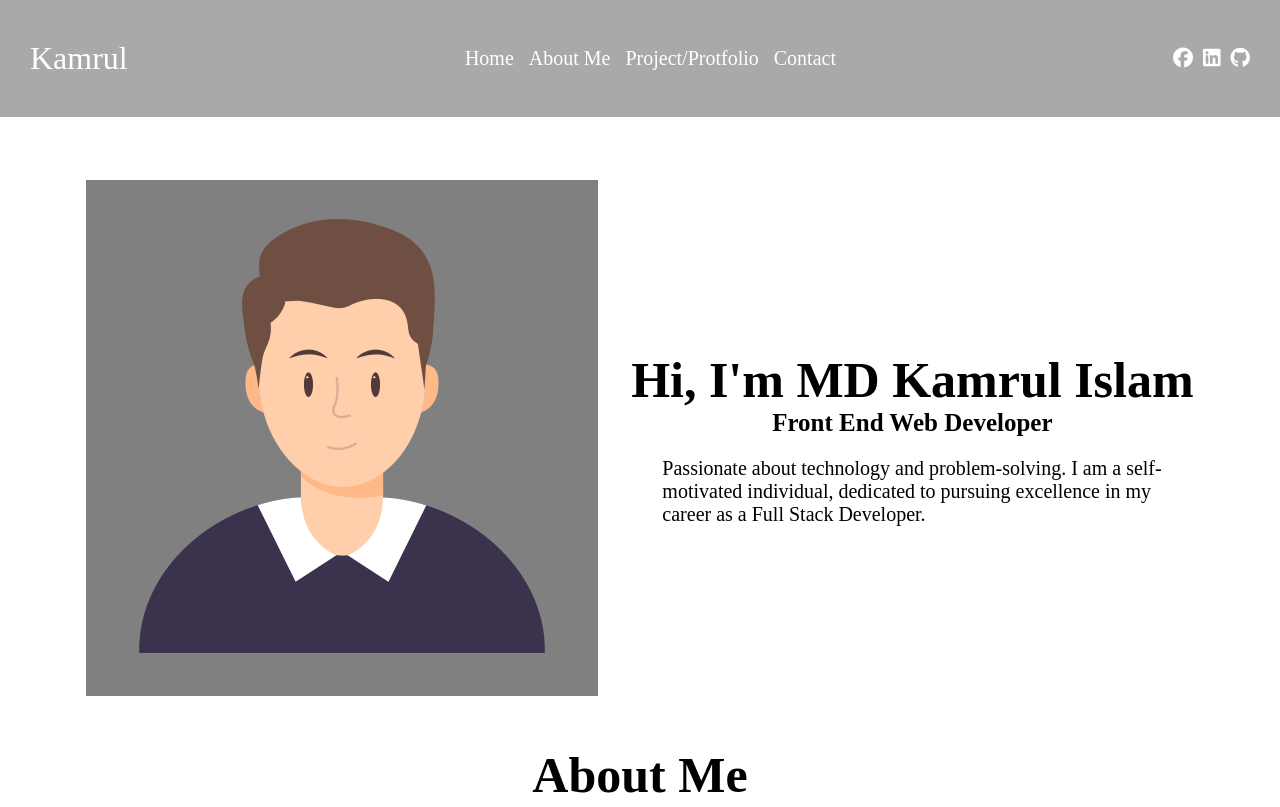
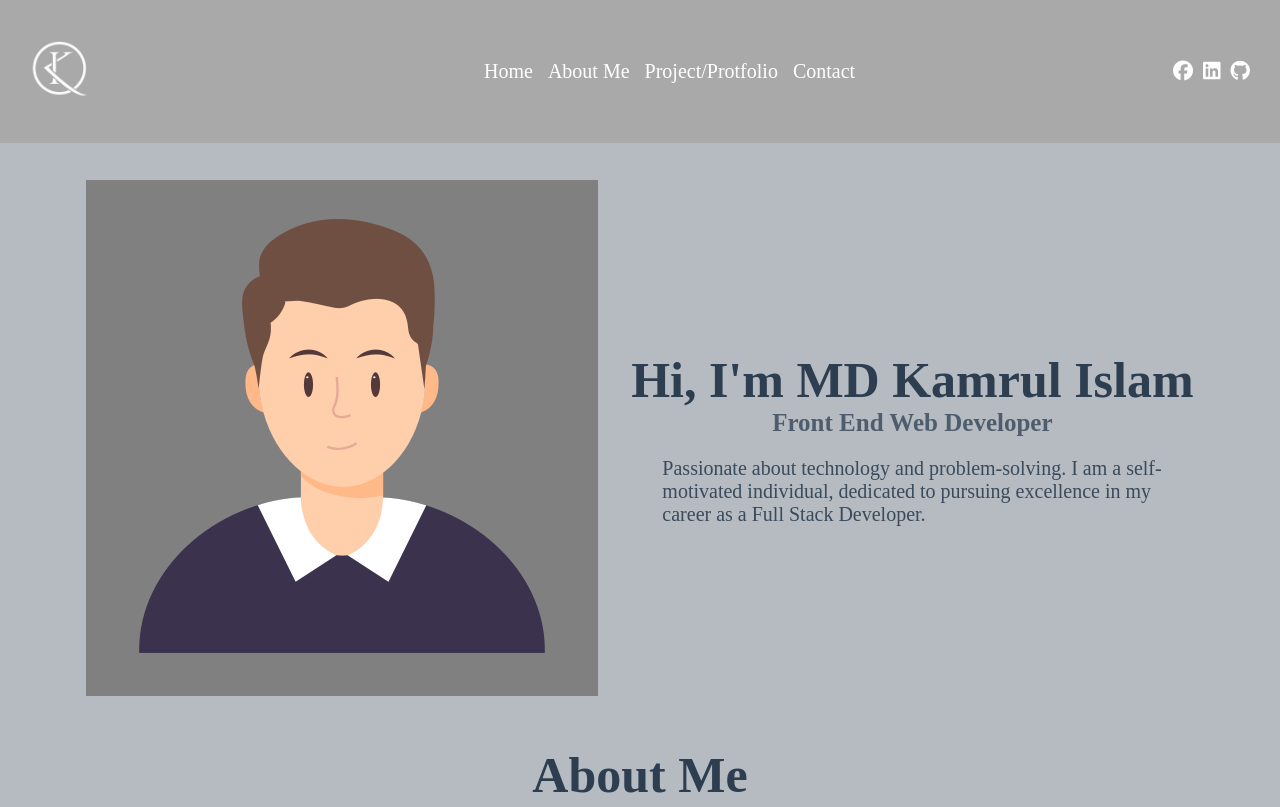
Before and after one commit to Kamrul-Islam-171/wp-portfolio, a plain HTML site: page index.html in a window 1280 px wide. Shown: the top 807 px of the page. Drawn offline with Linux system fonts and the light colour scheme.

Commit message:
design done

```diff
--- a/index.html
+++ b/index.html
@@ -15,7 +15,10 @@
 <body>
     <nav id="navbar" class="nav-style">
         <div class="large-nav">
-            <a href="" id="logo"><span>Kamrul</span></a>
+            <div class="logo-set">
+                <span><img id="my-logo" src="./images/k_logo3.png" alt=""></span>
+                <!-- <a href="" id="logo"><span>Kamrul</span></a> -->
+            </div>
             <div class="nav-menu">
                 <a class="nav-links" href="#home">Home</a>
                 <a class="nav-links" href="#about-me">About Me</a>
--- a/style.css
+++ b/style.css
@@ -1,5 +1,9 @@
 * {
     margin: 0;
+}
+
+body {
+    background-color: #2c3e5059;
 }
 
 nav {
@@ -46,7 +50,7 @@ nav {
 }
 
 nav.scrolled {
-    background-color: black;
+    background-color: #2c3e50;
     /* Change to your desired color when scrolled */
 }
 
@@ -60,6 +64,20 @@ nav.scrolled {
     font-size: 32px;
     text-decoration: none;
     color: white;
+
+    /* padding-left: 30px; */
+
+}
+
+.logo-set {
+    display: flex;
+    align-items: center;
+    justify-content: center;
+
+
+}
+#my-logo{
+    width: 36%;
     padding-left: 30px;
 
 }
@@ -109,6 +127,7 @@ nav.scrolled {
 .section-title {
     font-size: 50px;
     text-align: center;
+    color: #2c3e50    ;
 }
 
 .title-text {
@@ -174,7 +193,7 @@ img {
 .container {
     max-width: 900px;
     margin: auto;
-    background: white;
+    background: #2c3e5073;
     padding: 20px;
 
 }
@@ -184,6 +203,7 @@ label {
     margin-bottom: 5px;
     font-weight: bold;
     font-size: 20px;
+    color:white;
 }
 
 input[type="text"],
@@ -200,7 +220,7 @@ textarea {
 button {
     width: 100%;
     padding: 10px;
-    background-color: gray;
+    background-color: #2c3e50A1;
     color: white;
     border: none;
     border-radius: 4px;
@@ -208,7 +228,7 @@ button {
 }
 
 button:hover {
-    background-color: black;
+    background-color: #2c3e50;
 }
 
 form {
@@ -235,12 +255,14 @@ form {
 
 .user-deg {
     font-size: 25px;
+    color: #2c3e50BF;
 }
 
 .user-des {
     font-size: 20px;
     width: 500px;
     margin-top: 20px;
+    color: #2c3e50E6;
 }
 
 
@@ -335,6 +357,7 @@ form {
 
     .section-title {
         font-size: 35px;
+
     }
 
     .mobile-nav {
```
Also changed, not shown: images/k_logo1.png (added), images/k_logo2.png (added), images/k_logo3.png (added).
